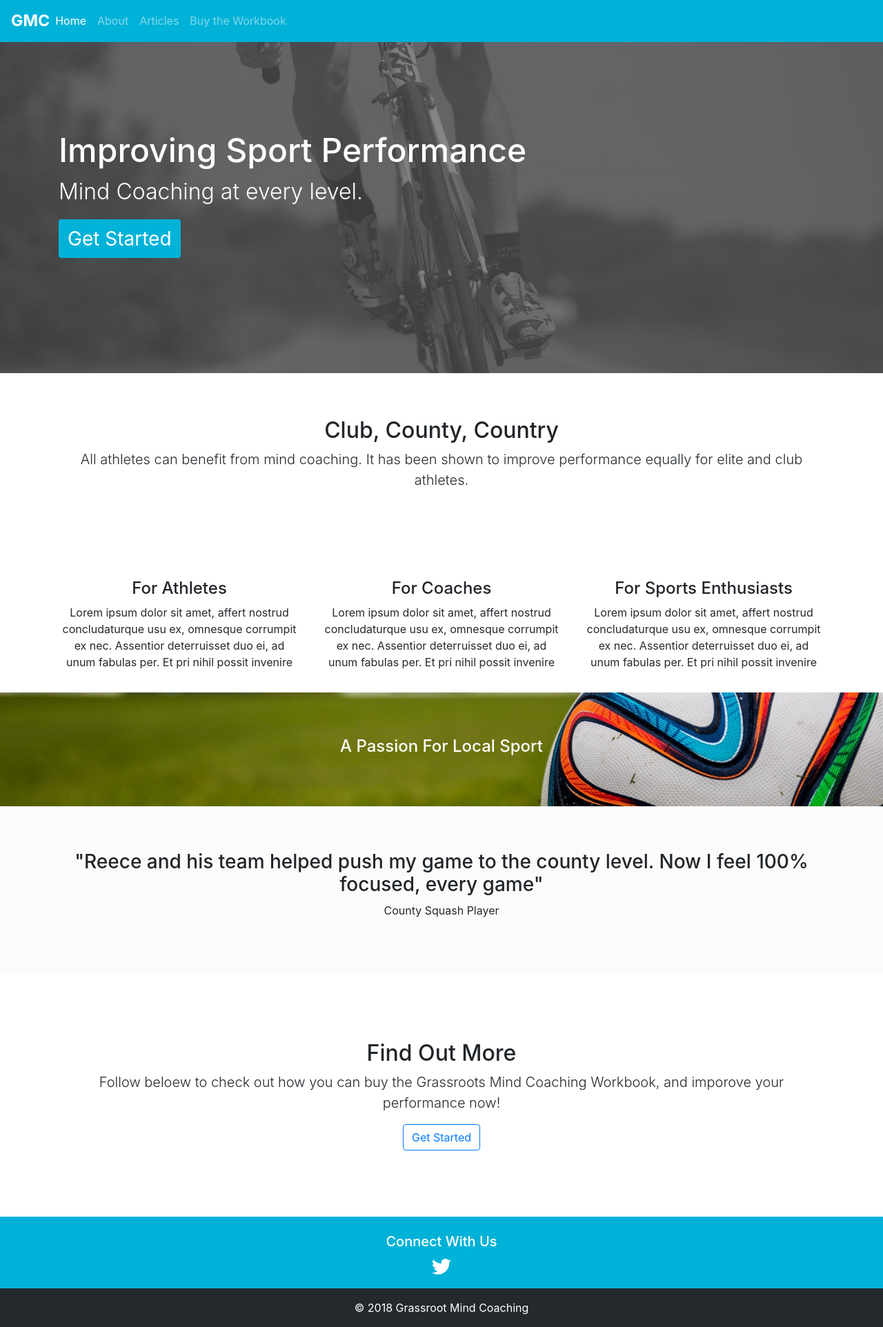
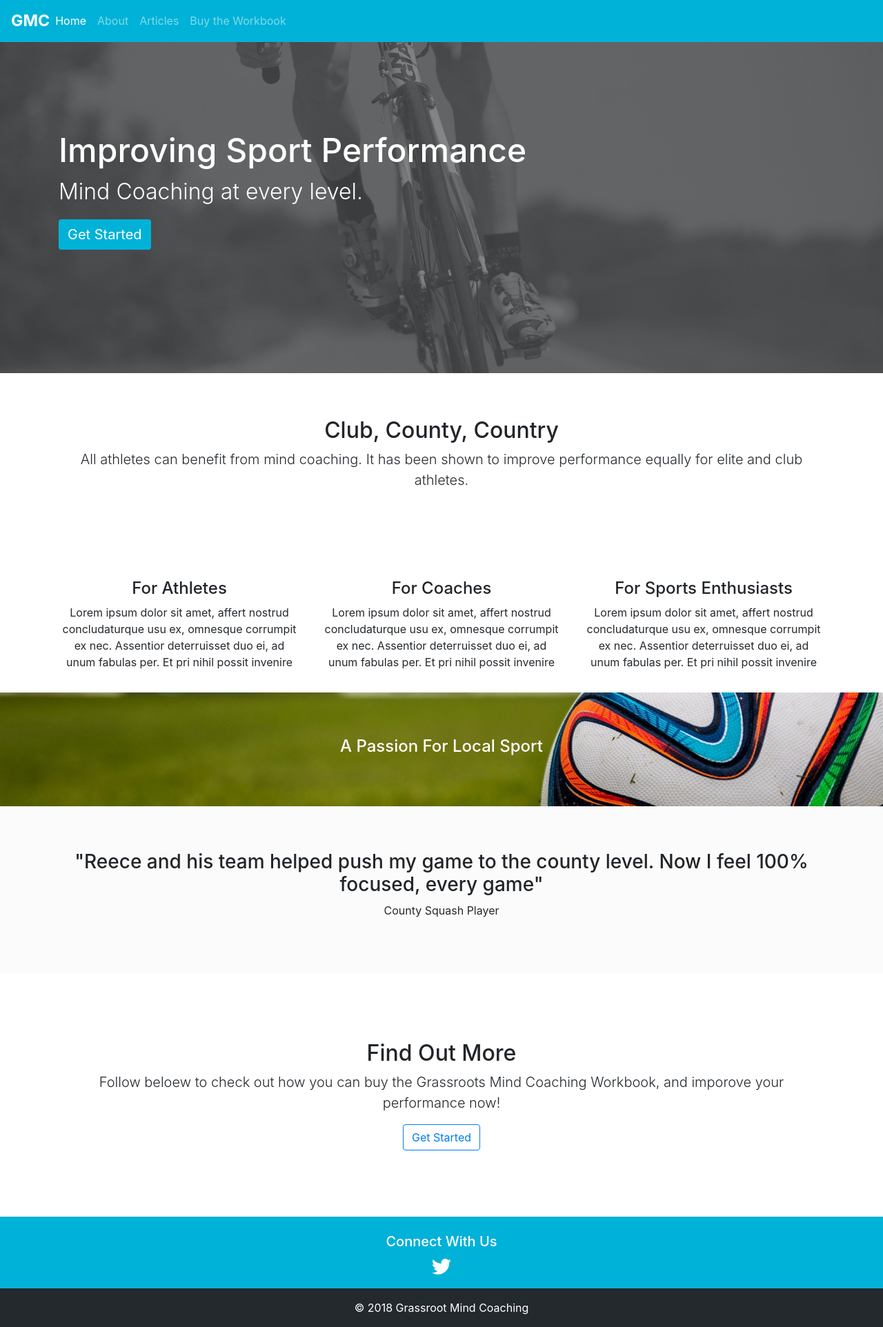
Before and after one commit to krussll/etsysimplicity, a Jekyll site: the page built from index.md, in a window 1280 px wide. Shown: the whole page at 69% size. Built offline with Jekyll 4.4.1, drawn with Linux system fonts in a browser that asks for light colours; nearby versions of some CDN libraries.

Commit message:
Update main.scss

```diff
--- a/css/main.scss
+++ b/css/main.scss
@@ -66,7 +66,7 @@ footer, footer a {
     background-image: none;
     background-color: $nav-background;
     border-color: transparent;
-    font-size: 1.75rem;
+    font-size: 1.25rem;
   }
 }
 
```
